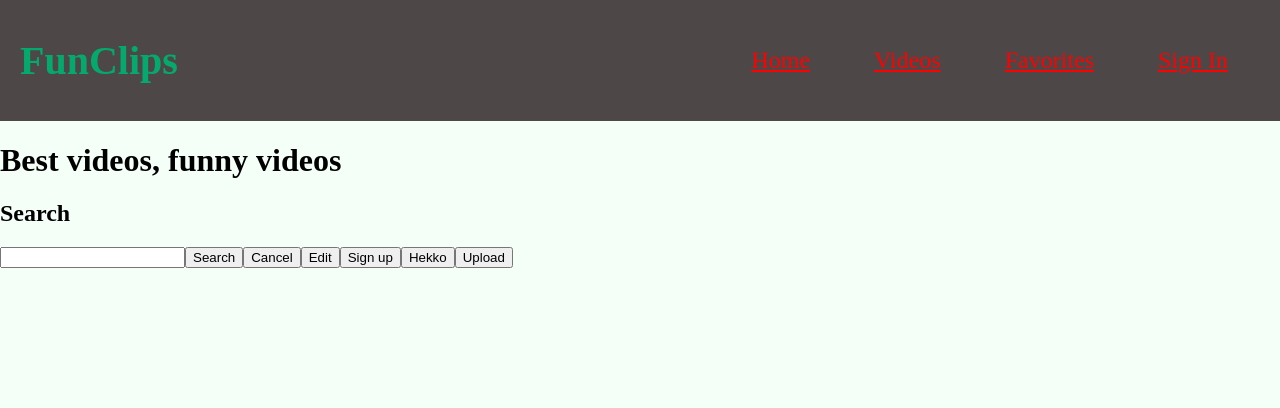
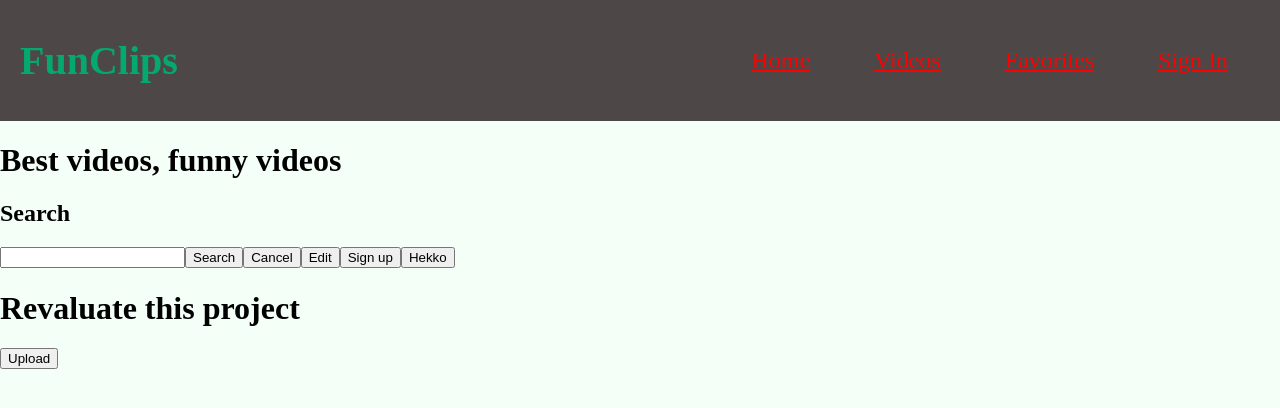
Before and after one commit to RicoMedi/fun-clips, a React (Create React App) app: page / in a window 1280 px wide. Shown: the top 408 px of the page. Built offline with nearby package versions, Linux system fonts and the light colour scheme; a web font is replaced by a local one.

Commit message:
Need more changes

```diff
--- a/src/home/HomePage.js
+++ b/src/home/HomePage.js
@@ -11,6 +11,9 @@ export const HomePage = () => {
       <button> Edit </button>
       <button>Sign up</button>
     <button>Hekko</button>
+    <h1>
+      Revaluate this project
+    </h1>
       <button>Upload</button>
     </div>
   );
```
